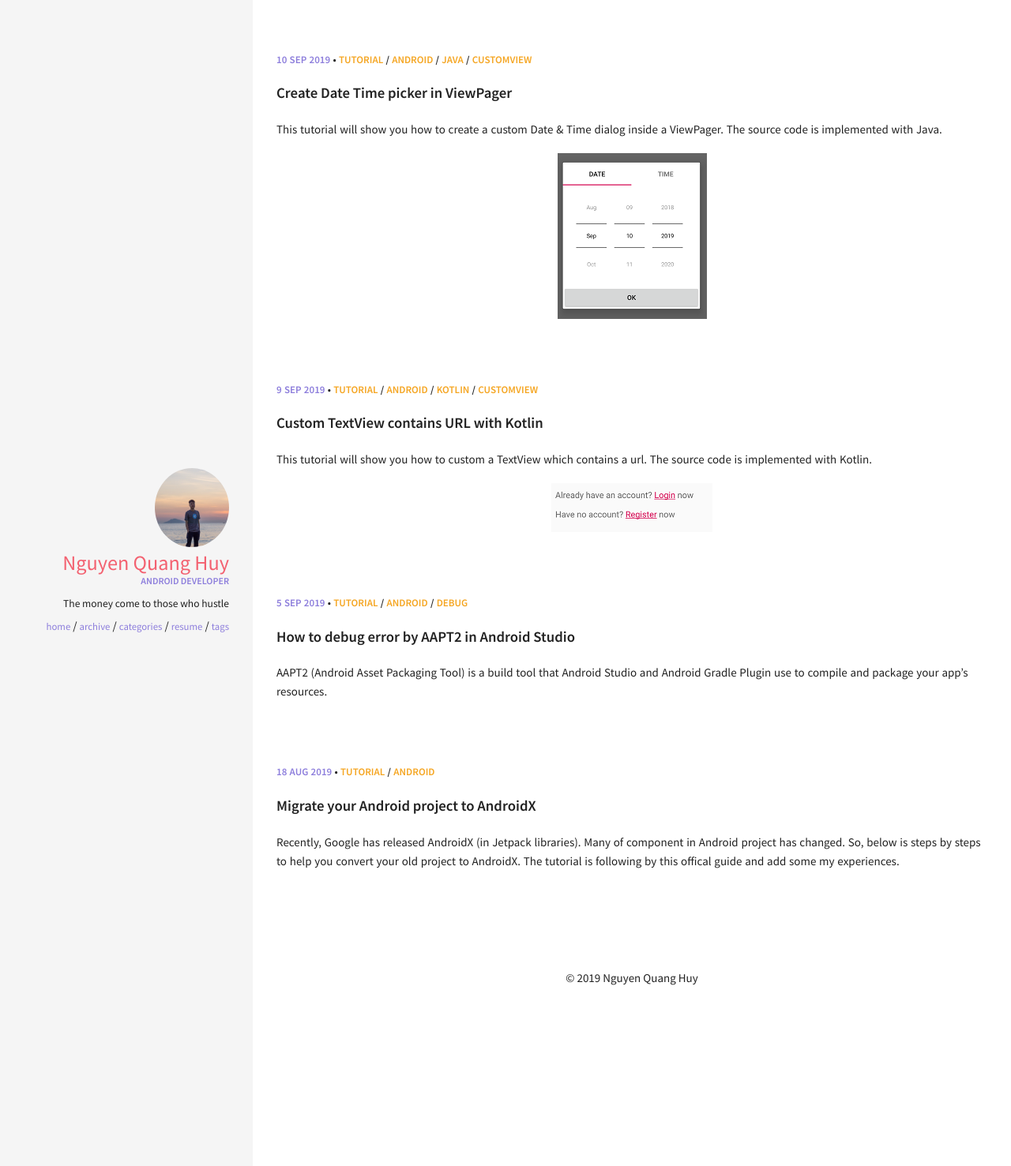
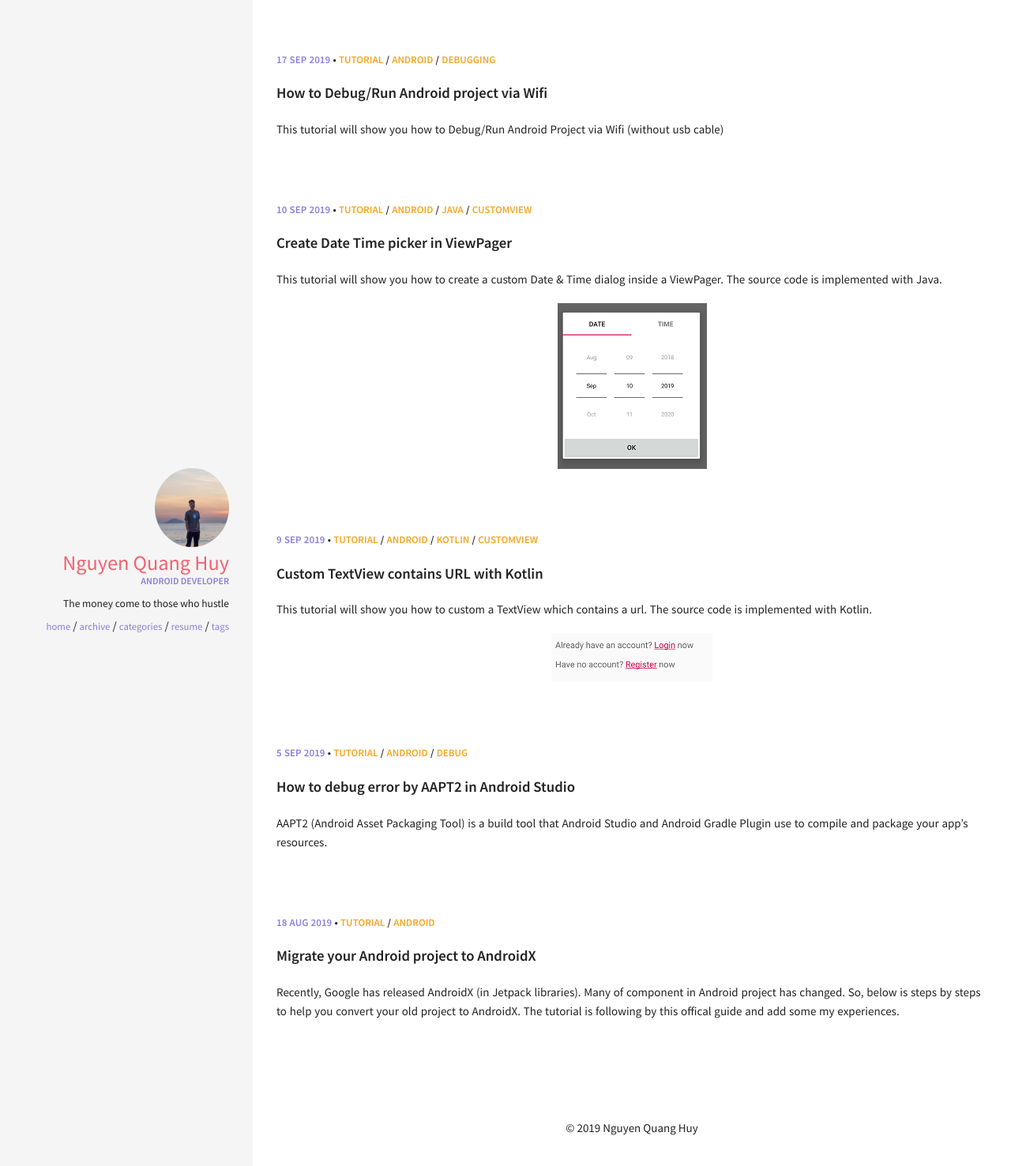
Before and after one commit to huynguyennovem/huynguyennovem.github.io, a Jekyll site: the page built from index.html, in a window 1280 px wide. Shown: the top 1477 px of the page at 79% size. Built offline with Jekyll 4.4.1, drawn with Linux system fonts in a browser that asks for light colours; some of the changed lines change nothing that is shown.

Commit message:
add new post

````diff
--- a/_config.yml
+++ b/_config.yml
@@ -5,7 +5,7 @@
 #
 title: huynguyennovem
 email: huynguyennovem@gmail.com
-description: The money come to those who hustle
+description: The good things come to those who hustle
 url: # the base hostname & protocol for your site
 keywords: ["blog", "developer", "android", "application"]
 
--- /dev/null
+++ b/_posts/2019-09-17-How-to-Debug-Run-to-Android-project-via-Wifi.md
@@ -0,0 +1,54 @@
+---
+layout: post
+title:  "How to Debug/Run Android project via Wifi"
+date:   2019-09-17 10:30:00
+excerpt: "This tutorial will show you how to Debug/Run Android Project via Wifi (without usb cable)"
+categories: [tutorial, android, debugging]
+comments: true
+tags: [tutorial, android, debugging]
+---
+This tutorial will show you how to Debug/Run Android Project via Wifi (without usb cable)
+
+1. _Solution 1 (create bashshell script by manual):_
+
+    Follow these steps:
+    - Step 1: Find device IP address: On your phone, go to Settings > About phone > Status > IP address
+        - For eg: 192.168.86.20
+
+    - Step 2: Make sure two things:
+        - Your device and your computer are both connected to same wifi router.
+        - Connect your device to computer by cable (just use as a bait)
+    - Step 3: Create new file "debug_android_script.sh" with content:
+        ```shell script
+        adb shell setprop service.adb.tcp.port 5555
+        adb tcpip 5555
+        adb connect 192.168.86.20:5555
+        ```
+        This script will open new port as `5555` and connect to your device with that port.
+
+    - Step 4: Run the bash script and check by run a project:
+    <img src="/static/img/connect_adb_wifi.png" width="20%" height="20%" />
+
+    Now you can reject the cable from computer and Run/Debug application as normal.
+
+2. _Solution 2 (use Android Studio plugin):_
+
+    Android Studio supports a plugin for this. It helps you to open a port (you don't need to create a bashshell)
+    - Step 1: In the Android Studio, go to File > Settings > Plugins
+    - Step 2: Find `Android Wifi ADB` in search box. Install then Restart IDE.
+    - Step 3: After restarted, open tab `Android Wifi ADB`, make sure your device connect to your computer by cable (just use as a bait)
+    - Step 4: Press **Connect**. Check by run a project.
+
+#### Troubleshooting:
+Sometime, the device will be `OFFLINE`. This is the trick to re-active device:
+
+```shell script
+adb kill-server
+adb start-server
+```
+
+Besides, you can use `adb devices` to check list device while doing these steps.
+Because of **adb** process may be need a time to start/stop, you can try above command several times.
+
+
+Happy Debugging!
````
Also changed, not shown: static/img/connect_adb_wifi.png (added).
